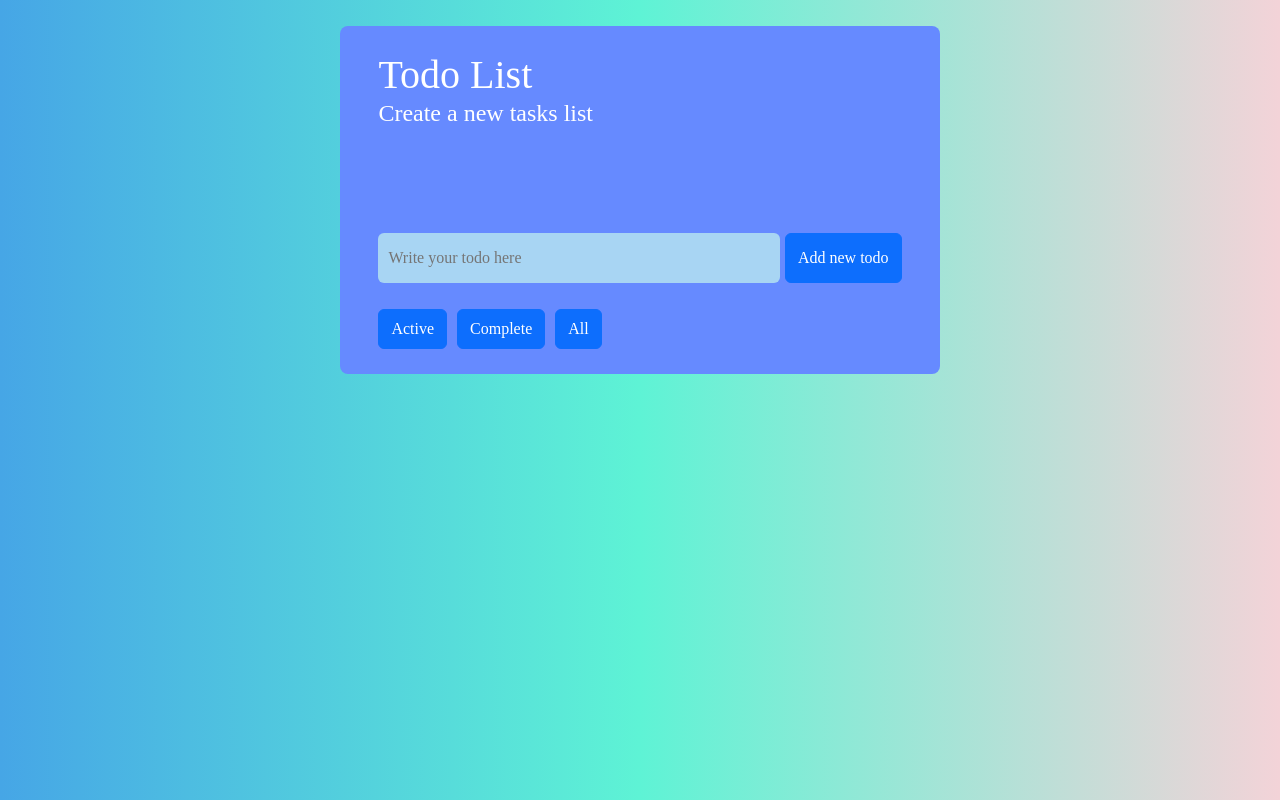
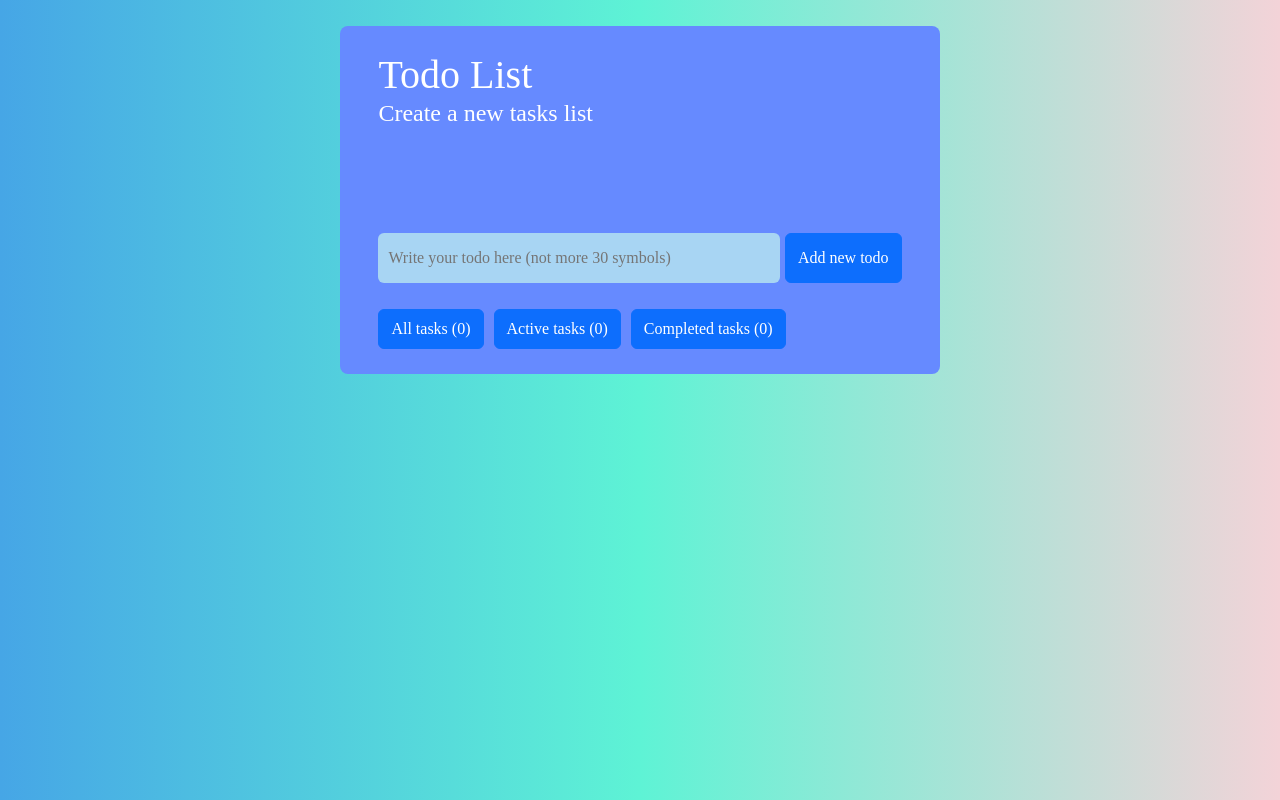
Before and after one commit to Meetyouafter/test_modimio, a React app: page / in a window 1280 px wide. Built offline with nearby package versions, Linux system fonts and the light colour scheme.

Commit message:
refactoring some files. add counter

```diff
--- a/src/components/TodoForm/TodoForm.jsx
+++ b/src/components/TodoForm/TodoForm.jsx
@@ -1,12 +1,13 @@
 import React, { useState } from 'react';
-import { useDispatch } from 'react-redux';
+import { useDispatch, useSelector } from 'react-redux';
 import { v4 as uuidv4 } from 'uuid';
-import { addTodoAction } from '../../store/todoReducer';
+import { addTodoAction, filterTodo } from '../../store/todoReducer';
 import './style.scss';
 
 function NewTodoForm({ todoFilter }) {
   const [todo, setTodo] = useState('');
   const dispatch = useDispatch();
+  const todos = useSelector((state) => state.todos);
 
   const addNewTodo = (e) => {
     e.preventDefault();
@@ -19,40 +20,53 @@ function NewTodoForm({ todoFilter }) {
     setTodo('');
   };
 
+  const allTodoCounter = todos.length;
+
+  const completeTodoCounter = todos.reduce((acc, el) => {
+    if (el.completed) acc += 1;
+    return acc;
+  }, 0);
+
+  const activeTodoCounter = todos.reduce((acc, el) => {
+    if (!el.completed) acc += 1;
+    return acc;
+  }, 0);
+
   return (
     <>
       <form className="newTodoForm" onSubmit={addNewTodo}>
         <input
           value={todo}
           required
+          maxLength={30}
           onChange={(e) => setTodo(e.target.value)}
           id="task"
           type="text"
           name="task"
-          placeholder="Write your todo here"
+          placeholder="Write your todo here (not more 30 symbols)"
         />
         <button className="btn btn-primary btn-add" type="submit">Add new todo</button>
       </form>
       <button
         type="button"
         className="btn btn-primary btn-filter"
-        onClick={() => todoFilter(false)}
+        onClick={() => todoFilter('all')}
       >
-        Active
+        {`All tasks (${allTodoCounter})`}
       </button>
       <button
         type="button"
         className="btn btn-primary btn-filter"
-        onClick={() => todoFilter(true)}
+        onClick={() => todoFilter(false)}
       >
-        Complete
+        {`Active tasks (${activeTodoCounter})`}
       </button>
       <button
         type="button"
         className="btn btn-primary btn-filter"
-        onClick={() => todoFilter('all')}
+        onClick={() => dispatch(filterTodo(true))}
       >
-        All
+        {`Completed tasks (${completeTodoCounter})`}
       </button>
     </>
   );
--- a/src/components/TodoList/TodoList.jsx
+++ b/src/components/TodoList/TodoList.jsx
@@ -28,7 +28,7 @@ function TodoList() {
         <span>Create a new tasks list</span>
       </h1>
       <ul>
-        {filteredTodos.map((todo) => (
+        {todos.map((todo) => (
           <Todo key={todo.id} todo={todo} />
         ))}
       </ul>
--- a/src/store/todoReducer.js
+++ b/src/store/todoReducer.js
@@ -1,7 +1,8 @@
-import { ADD_TODO, REMOVE_TODO, COMPLETE_TODO } from './types';
+import { ADD_TODO, REMOVE_TODO, COMPLETE_TODO, FILTER_TODO, SHOW_ALL, SHOW_COMPLETED, SHOW_DOING } from './types';
 
 const initialState = {
   todos: [],
+  visibilityFilter: SHOW_ALL,
 };
 
 const todoReducer = (state = initialState, action) => {
@@ -23,6 +24,11 @@ const todoReducer = (state = initialState, action) => {
           return todo;
         }),
       };
+    case FILTER_TODO:
+      return {
+        ...state,
+        todos: state.todos.filter((todo) => todo.completed === action.payload),
+      };
     default:
       return state;
   }
@@ -31,6 +37,7 @@ const todoReducer = (state = initialState, action) => {
 const addTodoAction = (payload) => ({ type: ADD_TODO, payload });
 const removeTodoAction = (payload) => ({ type: REMOVE_TODO, payload });
 const completeTodoAction = (payload) => ({ type: COMPLETE_TODO, payload });
+const filterTodo = (payload) => ({ type: FILTER_TODO, payload });
 
-export { addTodoAction, removeTodoAction, completeTodoAction };
+export { addTodoAction, removeTodoAction, completeTodoAction, filterTodo };
 export default todoReducer;
--- a/src/store/types.js
+++ b/src/store/types.js
@@ -1,5 +1,11 @@
 const ADD_TODO = 'ADD_TODO';
 const REMOVE_TODO = 'REMOVE_TODO';
 const COMPLETE_TODO = 'COMPLETE_TODO';
+const FILTER_TODO = 'FILTER_TODO';
 
-export { ADD_TODO, REMOVE_TODO, COMPLETE_TODO };
+const SHOW_ALL = 'SHOW_ALL';
+const SHOW_COMPLETED = 'SHOW_COMPLETED';
+const SHOW_DOING = 'SHOW_DOING0';
+
+export { ADD_TODO, REMOVE_TODO, COMPLETE_TODO, FILTER_TODO };
+export { SHOW_ALL, SHOW_COMPLETED, SHOW_DOING };
--- a/webpack.config.js
+++ b/webpack.config.js
@@ -1,7 +1,6 @@
 const path = require('path');
 const HtmlWebpackPlugin = require('html-webpack-plugin');
 const MiniCssExtractPlugin = require('mini-css-extract-plugin');
-const TerserWebpackPlugin = require('terser-webpack-plugin');
 const NodePolyfillPlugin = require('node-polyfill-webpack-plugin');
 
 const isProd = process.env.NODE_ENV === 'production';
```
Also changed, not shown: src/store/filterReducer.js (added, +19 -0 lines).
